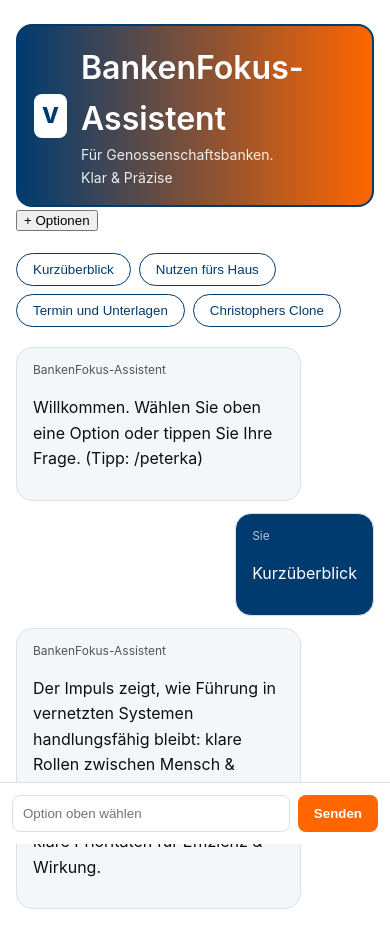
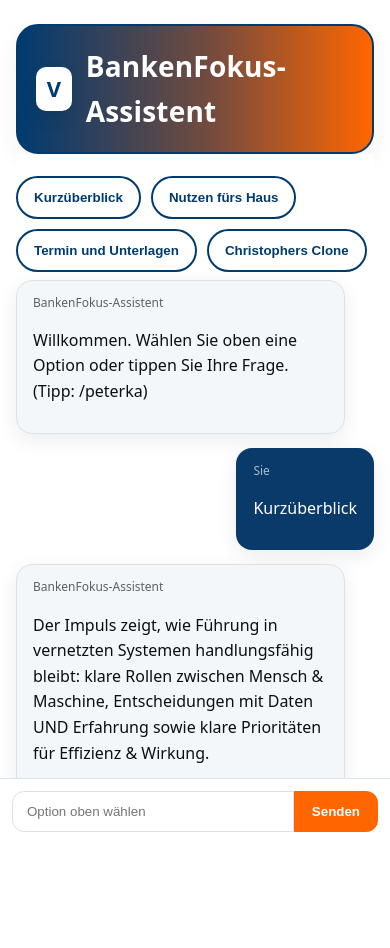
Before and after one commit to cristinamerisoiu/bankenfokus-bo, a plain HTML site: page index.html in a window 390 px wide. Both pictures are taken after a click on the button "Kurzüberblick". After the commit the page ends 905 px from the top, so only its background shows below. Drawn offline with Linux system fonts and the light colour scheme.

Commit message:
Update style.css
added mobile

```diff
--- a/style.css
+++ b/style.css
@@ -1,102 +1,150 @@
-:root {
-  --bg: #ffffff;
-  --ink: #0b0f14;
-  --muted: #5c6b73;
-  --primary-blue: #003b70;
-  --primary-orange: #ff6600;
-  --border: #d9e2ec;
-  --bubble: #f4f7fa;
-  --radius: 16px;
+:root{
+  /* Palette (keep your look) */
+  --primary-blue:#003b70;
+  --primary-orange:#ff6600;
+
+  --bg:#ffffff;
+  --ink:#0b0f14;
+  --muted:#5c6b73;
+  --border:#d9e2ec;
+  --bot-bubble:#f4f7fa; /* bot bubble background */
+  --you-bubble:#0a3a6a; /* close to your existing user blue */
+
+  --radius:16px;
+  --shadow:0 6px 20px rgba(0,0,0,.08);
 }
 
-body {
-  margin: 0;
-  font: 16px/1.6 "Inter", system-ui, sans-serif;
-  background: var(--bg);
-  color: var(--ink);
+*{box-sizing:border-box}
+html,body{height:100%}
+body{
+  margin:0;
+  background:var(--bg);
+  color:var(--ink);
+  font: 16px/1.6 system-ui, -apple-system, Segoe UI, Inter, Roboto, Helvetica, Arial, sans-serif;
 }
 
-.app { max-width: 820px; margin: 0 auto; padding: 24px 16px 100px; }
+.app{max-width:880px;margin:0 auto;padding:24px 16px 110px}
 
-.header {
-  display: flex; align-items: center; justify-content: space-between;
-  padding: 16px;
-  border: 2px solid var(--primary-blue);
-  border-radius: var(--radius);
-  background: linear-gradient(90deg, var(--primary-blue) 0%, var(--primary-orange) 100%);
-  color: #fff;
+/* Header: keep your gradient + rounded */
+.header{
+  display:flex;align-items:center;justify-content:space-between;
+  padding:18px;
+  border:2px solid var(--primary-blue);
+  border-radius:22px;
+  background:linear-gradient(90deg, var(--primary-blue) 0%, #754b3e 55%, var(--primary-orange) 100%);
+  color:#fff;
+  box-shadow:0 8px 24px rgba(0,0,0,.06);
+}
+.brand{display:flex;gap:14px;align-items:center}
+.mark{
+  width:44px;height:44px;border-radius:10px;background:#fff;color:var(--primary-blue);
+  display:grid;place-items:center;font-weight:800;font-size:22px;
+  box-shadow:0 8px 18px rgba(0,0,0,.08);
+}
+.title{margin:0;font-weight:700;font-size:28px;letter-spacing:.2px}
+.subtitle{margin:2px 0 0;font-size:14px;opacity:.9}
+
+/* Chips bar (sticky-ish block with collapsible behavior) */
+.chips-bar{position:sticky;top:12px;background:#fff;z-index:10;padding-top:12px}
+.suggest{display:flex;flex-wrap:wrap;gap:10px;margin:10px 0 6px}
+.chip{
+  border:2px solid var(--primary-blue);
+  border-radius:999px;padding:10px 16px;background:#fff;color:var(--primary-blue);
+  cursor:pointer;font-weight:600;
+}
+.chip:hover{background:var(--primary-blue);color:#fff}
+.chips-toggle{
+  display:none; /* shown only when collapsed */
+  border:2px solid var(--primary-blue);
+  background:#fff;color:var(--primary-blue);
+  padding:10px 14px;border-radius:999px;font-weight:700;cursor:pointer
+}
+.chips-bar.collapsed .suggest{display:none}
+.chips-bar.collapsed .chips-toggle{display:inline-flex}
+
+/* Chat stream */
+.chat{display:flex;flex-direction:column;gap:14px;margin-top:8px}
+
+/* Bubbles */
+.msg{display:flex}
+.msg.you{justify-content:flex-end}
+.bubble{
+  position:relative;
+  max-width:70ch;
+  border:1px solid var(--border);
+  padding:12px 16px;border-radius:16px;background:var(--bot-bubble);
+  box-shadow:var(--shadow);
+  animation:enter .15s ease-out both;
+}
+.msg.you .bubble{
+  background:var(--you-bubble); color:#fff; border-color:transparent;
 }
 
-.brand { display: flex; align-items: center; gap: 14px; }
-.mark {
-  width: 44px; height: 44px; border-radius: 8px;
-  background: #fff; color: var(--primary-blue);
-  display: grid; place-items: center;
-  font-weight: 800; font-size: 22px;
+/* Bubble tails */
+.bubble::after{
+  content:""; position:absolute; width:0; height:0;
+  border:10px solid transparent;
 }
-.title { margin: 0; font-weight: 600; }
-.subtitle { margin: 0; font-size: 14px; opacity: 0.9; }
+.msg.bot .bubble::after{
+  left:16px; bottom:-10px; border-top-color:var(--bot-bubble);
+}
+.msg.you .bubble::after{
+  right:16px; bottom:-10px; border-top-color:var(--you-bubble);
+}
 
-/* Header-Pill */
-.top-cta {
-  display: inline-flex; align-items: center; gap: 8px;
-  border: 1px solid #fff;
-  padding: 8px 14px; border-radius: 999px;
-  text-decoration: none; color: #fff;
-  background: rgba(255,255,255,0.1);
-  font-weight: 600;
+/* Sender label */
+.sender{display:block;font-size:12px;opacity:.65;margin-bottom:4px}
+
+/* Actions (buttons under messages) */
+.actions{display:flex;flex-wrap:wrap;gap:10px;margin-top:10px}
+.action-btn{
+  padding:10px 14px;border-radius:10px;font-weight:700;text-decoration:none;
+  background:var(--primary-blue);color:#fff;border:2px solid var(--primary-blue);
 }
-.top-cta:hover { background: rgba(255,255,255,0.25); }
-.top-cta .dot {
-  width: 8px; height: 8px; border-radius: 999px;
-  background: var(--primary-orange);
-}
-.label { font-size: 14px; }
-
-/* Chat */
-.chat { margin: 20px 0; display: flex; flex-direction: column; gap: 12px; }
-.msg { display: flex; }
-.msg.you { justify-content: flex-end; }
-.bubble {
-  max-width: 70%; padding: 12px 16px; border-radius: var(--radius);
-  background: var(--bubble); border: 1px solid var(--border);
-}
-.msg.you .bubble {
-  background: var(--primary-blue); color: #fff;
-}
-.sender { display: block; font-size: 12px; opacity: 0.7; margin-bottom: 4px; }
-
-/* Chips */
-.suggest { margin-top: 20px; display: flex; flex-wrap: wrap; gap: 8px; }
-.chip {
-  border: 1px solid var(--primary-blue);
-  border-radius: 999px; padding: 8px 16px;
-  background: #fff; color: var(--primary-blue);
-  cursor: pointer; font-weight: 500;
-}
-.chip:hover { background: var(--primary-blue); color: #fff; }
+.action-btn:hover{background:#002a4d;border-color:#002a4d}
 
 /* Composer */
-.composer {
-  position: fixed; bottom: 0; left: 0; right: 0;
-  max-width: 820px; margin: 0 auto;
-  display: flex; padding: 12px; background: #fff;
-  border-top: 1px solid var(--border);
+.composer{
+  position:fixed;left:0;right:0;bottom:0;
+  background:#fff;border-top:1px solid var(--border);
+  padding:12px;display:flex;justify-content:center
 }
-.composer input {
-  flex: 1; padding: 10px; border: 1px solid var(--border); border-radius: 8px;
+.composer input{
+  width:100%;max-width:820px;border:1px solid var(--border);background:#fff;color:var(--ink);
+  padding:12px 14px;border-radius:12px 0 0 12px;outline:none
 }
-.composer button {
-  margin-left: 8px; padding: 10px 16px;
-  background: var(--primary-orange); border: none; border-radius: 8px;
-  color: #fff; font-weight: 600; cursor: pointer;
+.composer button{
+  border:2px solid var(--primary-orange);background:var(--primary-orange);color:#fff;
+  padding:0 18px;border-radius:0 12px 12px 0;cursor:pointer;font-weight:800
 }
-.composer button:hover { background: #e65500; }
+.composer button:hover{filter:brightness(.95)}
 
-/* Action Buttons */
-.actions { display: flex; flex-wrap: wrap; gap: 8px; margin-top: 8px; }
-.action-btn {
-  padding: 8px 14px; border-radius: 8px; font-weight: 600;
-  background: var(--primary-blue); color: #fff; text-decoration: none;
+/* Typing indicator (three dots) */
+.typing .bubble{display:inline-flex;align-items:center;gap:6px}
+.dot{
+  width:6px;height:6px;border-radius:999px;background:#9aa3ad;opacity:.5;
+  animation:blink 1s infinite ease-in-out;
 }
-.action-btn:hover { background: #002a4d; }
+.dot:nth-child(2){animation-delay:.2s}
+.dot:nth-child(3){animation-delay:.4s}
+@keyframes blink { 0%,80%,100%{opacity:.2} 40%{opacity:1} }
+
+/* Bubble entrance */
+@keyframes enter {
+  from {opacity:0; transform:translateY(8px)}
+  to   {opacity:1; transform:translateY(0)}
+}
+
+/* Mobile tweaks */
+@media (max-width:640px){
+  .subtitle{display:none}
+  .bubble{max-width:92%}
+  .chip{padding:12px 16px}
+  .composer button{padding:0 16px}
+}
+
+/* Reduced motion */
+@media (prefers-reduced-motion:reduce){
+  .bubble{animation:none}
+  .dot{animation:none}
+}
```
